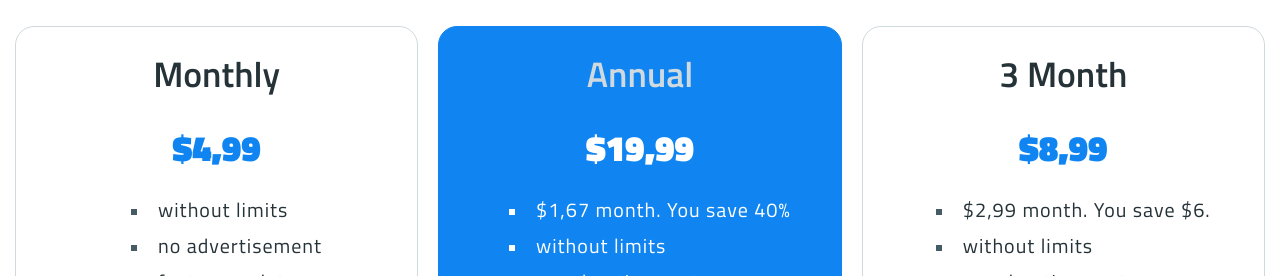
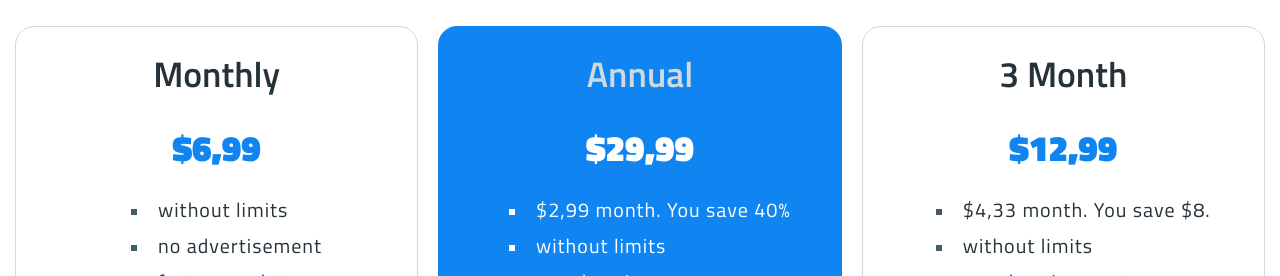
Before and after one commit to Nesdown/nesdown.github.io, a plain HTML site: page index.html in a window 1280 px wide. Shown: the part 5629-5905 px from the top of the page. Drawn offline with Linux system fonts and the light colour scheme; a script that the page names is missing.

Commit message:
Pricing update

```diff
--- a/index.html
+++ b/index.html
@@ -333,7 +333,7 @@ height="0" width="0" style="display:none;visibility:hidden"></iframe></noscript>
 					<div class="pricing__wrapper">
 						<article class="pricing__article acticle-pricing">
 							<h3 class="acticle-pricing__title">Monthly</h3>
-							<div class="acticle-pricing__price">$4,99</div>
+							<div class="acticle-pricing__price">$6,99</div>
 							<ul class="acticle-pricing__list">
 								<li>without limits</li>
 								<li>no advertisement</li>
@@ -348,10 +348,10 @@ height="0" width="0" style="display:none;visibility:hidden"></iframe></noscript>
 								Annual
 							</h3>
 							<div class="acticle-pricing__price acticle-pricing__price--white">
-								$19,99
+								$29,99
 							</div>
 							<ul class="acticle-pricing__list acticle-pricing__list--white">
-								<li>$1,67 month. You save 40%</li>
+								<li>$2,99 month. You save 40%</li>
 								<li>without limits</li>
 								<li>no advertisement</li>
 								<li>feature updates</li>
@@ -362,9 +362,9 @@ height="0" width="0" style="display:none;visibility:hidden"></iframe></noscript>
 						</article>
 						<article class="pricing__article acticle-pricing">
 							<h3 class="acticle-pricing__title">3 Month</h3>
-							<div class="acticle-pricing__price">$8,99</div>
+							<div class="acticle-pricing__price">$12,99</div>
 							<ul class="acticle-pricing__list">
-								<li>$2,99 month. You save $6.</li>
+								<li>$4,33 month. You save $8.</li>
 								<li>without limits</li>
 								<li>no advertisement</li>
 								<li>feature updates</li>
```
